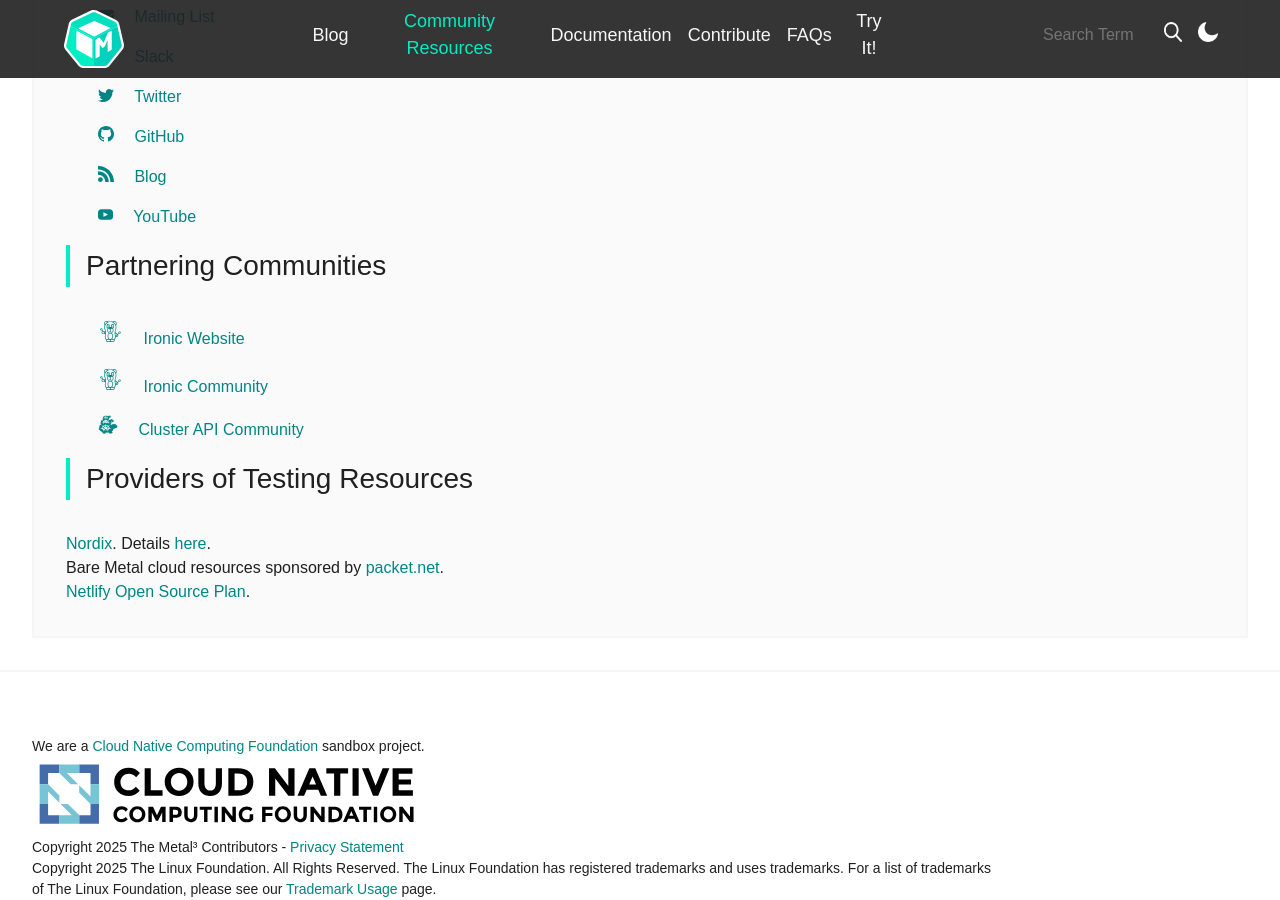
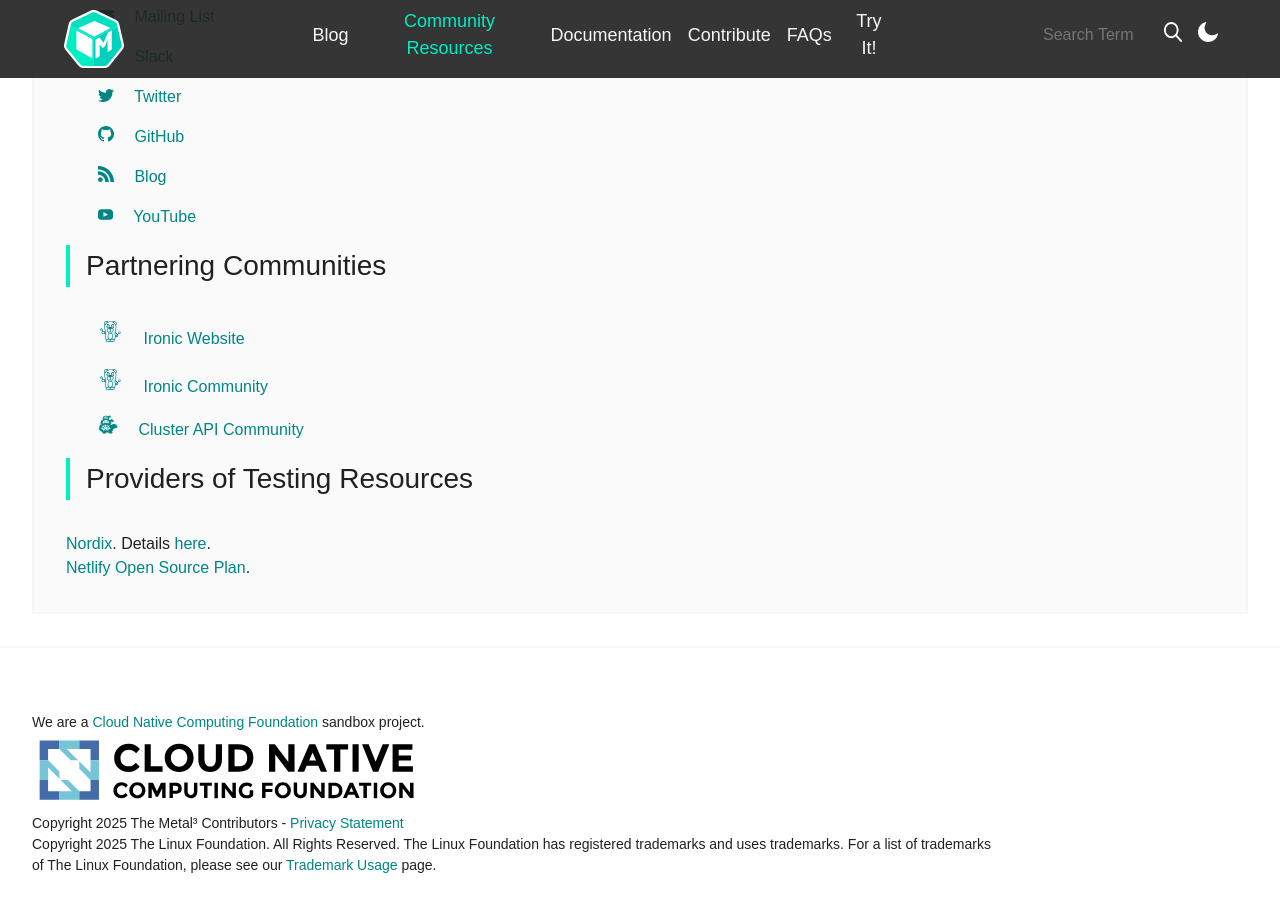
Before and after one commit to metal3-io/metal3-io.github.io, a Jekyll site: the page built from community-resources.html, in a window 1280 px wide and 900 px high, scrolled down 968 px. Built offline with Jekyll 4.4.1, drawn with Linux system fonts in a browser that asks for light colours; nearby versions of some CDN libraries; comment, search, counter and statistics services are not loaded; after the commit the page ends 1844 px from its top, so only the background shows below that.

Commit message:
fix dead link pointing to packet.net
Packet.net is not relevant to us anymore, remove dead link.

Signed-off-by: Tuomo Tanskanen <tuomo.tanskanen@est.tech>

```diff
--- a/community-resources.html
+++ b/community-resources.html
@@ -273,7 +273,6 @@ Twitter</a></li>
            </header>
              <ul>
                  <li><a href="https://www.nordix.org">Nordix</a>. Details <a href="https://github.com/metal3-io/project-infra/tree/master/jenkins">here</a>.</li>
-                 <li>Bare Metal cloud resources sponsored by <a href="https://packet.net">packet.net</a>.</li>
                  <li><a href="https://Netlify.com">Netlify</a> <a href="https://www.netlify.com/legal/open-source-policy">Open Source Plan</a>.</li>
              </ul>
         </section>
```
